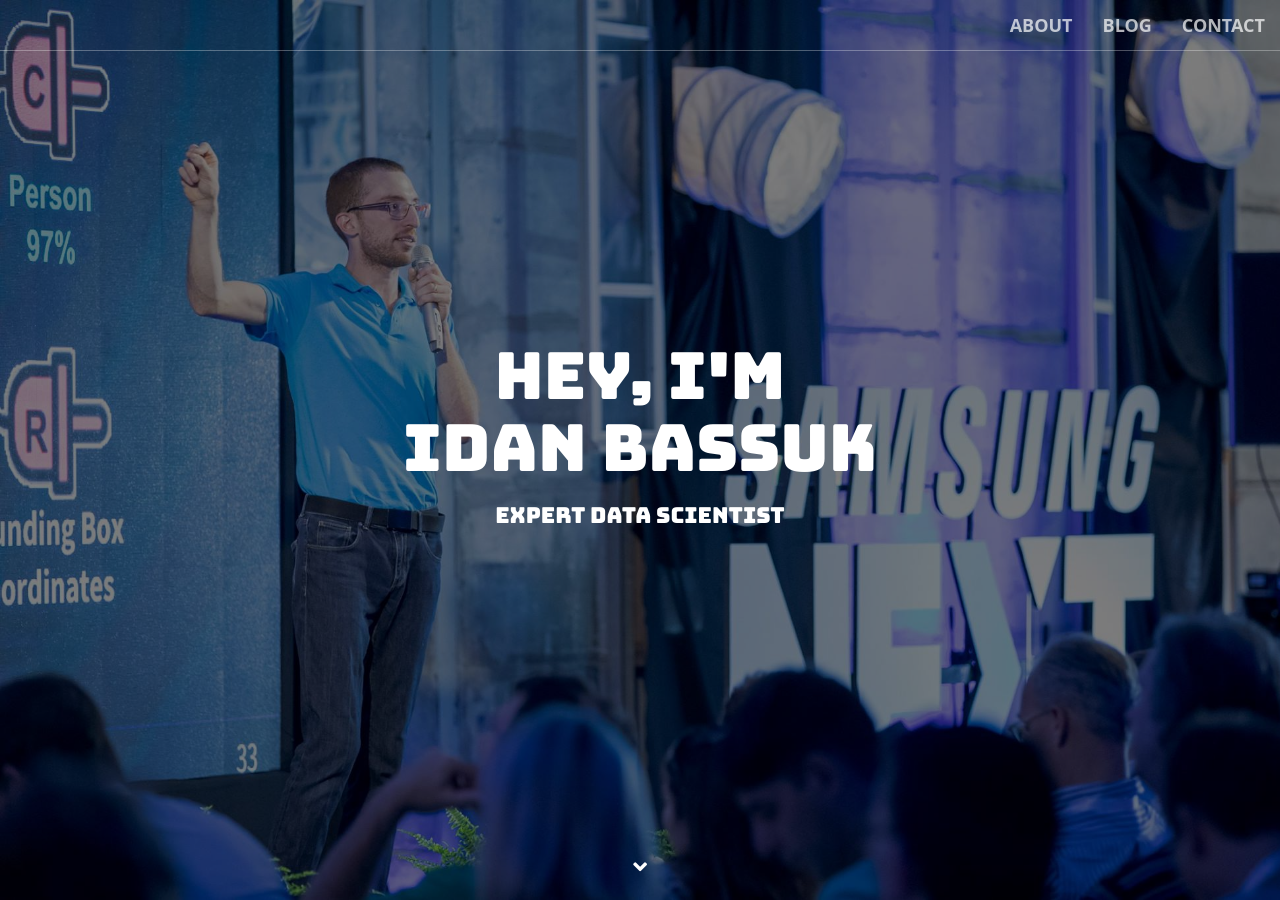
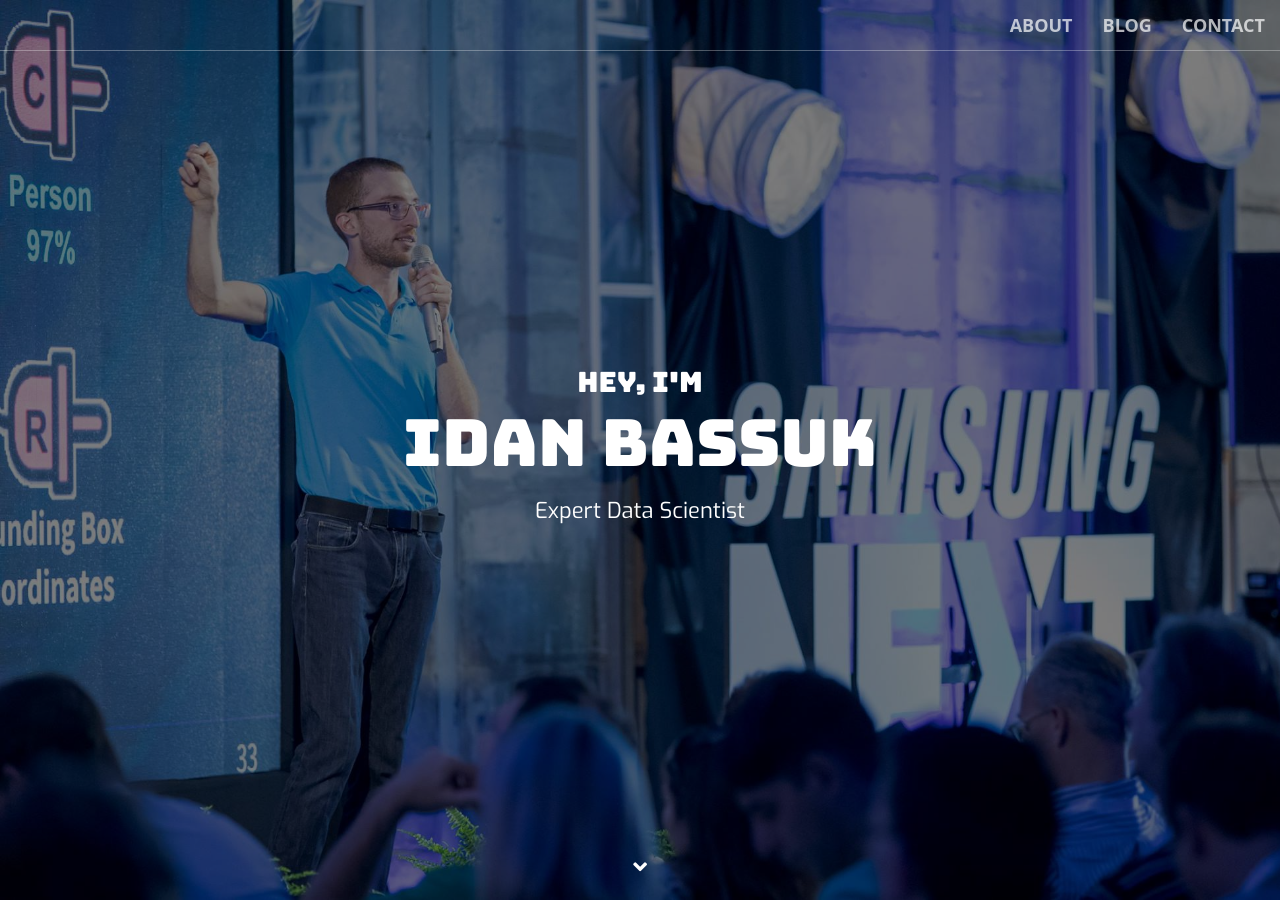
Before and after one commit to idan-bassuk/idan-bassuk.github.io, a Jekyll site: the page built from index.html, in a window 1280 px wide and 900 px high. Built offline with Jekyll 4.4.1, drawn with Linux system fonts in a browser that asks for light colours.

```diff
--- a/_includes/cover.html
+++ b/_includes/cover.html
@@ -3,9 +3,9 @@
 
     <div class="header-content">
         <div class="header-content-inner">
-            <h1 id="hello">Hey, I'm</h1>
+            <h2 id="hello">Hey, I'm</h2>
             <h1 id="name">Idan Bassuk</h1>
-            <h2 id="title">Expert Data Scientist</a></h2>
+            <h3 id="title">Expert Data Scientist</a></h3>
             <br>
         </div>
     </div>
```
